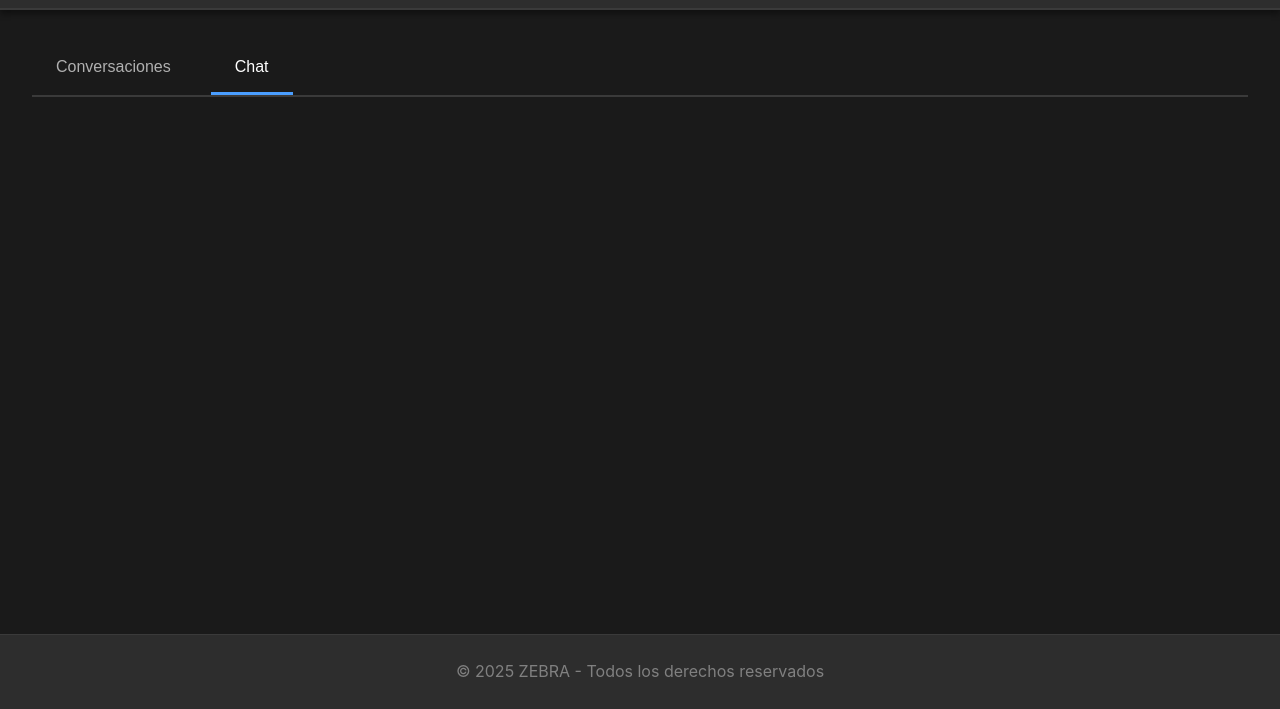
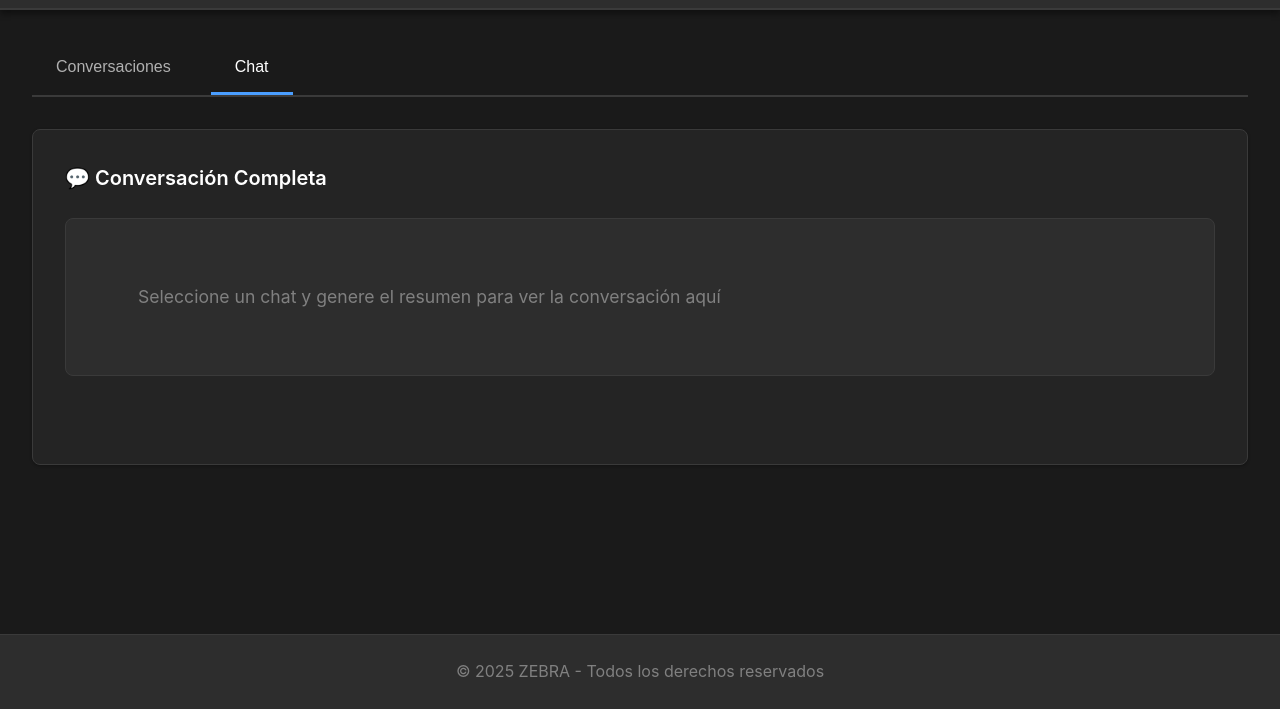
Before and after one commit to elian-pro/Chats-succes, a plain HTML site: page index.html in a window 1280 px wide. Both pictures are taken after a click on the button "Chat". Shown: the part 91-800 px from the top of the page. Drawn offline with Linux system fonts and the light colour scheme; no server answers.

Commit message:
Update index.html

```diff
--- a/index.html
+++ b/index.html
@@ -68,13 +68,13 @@
                 </div>
             </div>
         </div>
-        <!-- Tab Content: Chat (antes Estadísticas) -->
+        <!-- Tab Content: Chat -->
         <div class="tab-content" id="chat">
             <!-- Conversación -->
-            <div id="conversacionSection" class="section-card hidden">
+            <div id="conversacionSection" class="section-card">
                 <h3 class="section-title">💬 Conversación Completa</h3>
                 <div class="conversacion-info" id="conversacionInfo">
-                    <!-- Info de la conversación -->
+                    <p class="placeholder-text">Seleccione un chat y genere el resumen para ver la conversación aquí</p>
                 </div>
                 <div id="conversacionContent" class="conversacion-content">
                     <!-- Los mensajes se cargarán aquí -->
```
